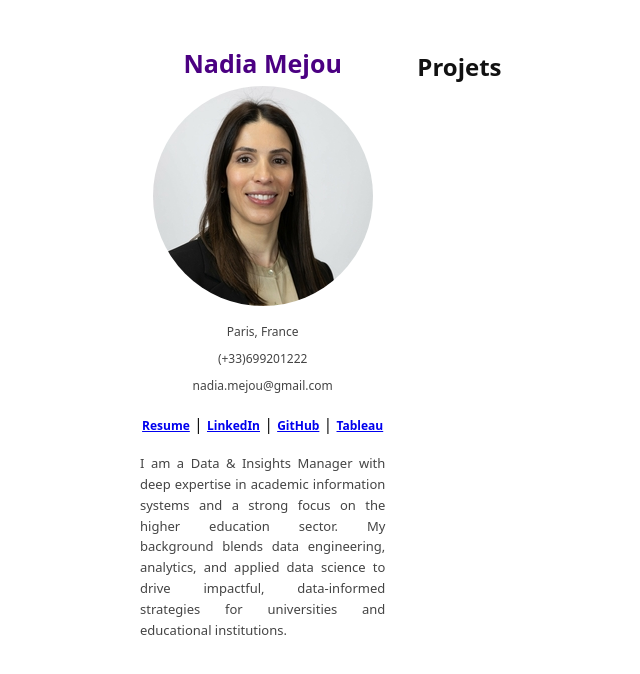
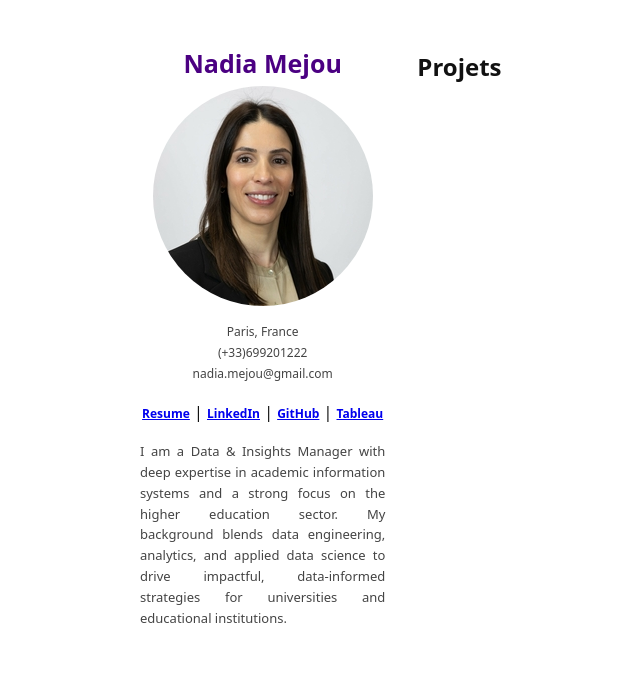
Before and after one commit to namejou/namejou.github.io, a Jekyll site: the page built from index.md, in a window 1280 px wide. Shown: the top 674 px of the page, without its empty margins (116-756 px from the left). Built offline with Jekyll 4.4.1, drawn with Linux system fonts in a browser that asks for light colours.

Commit message:
Update site.css

```diff
--- a/assets/css/site.css
+++ b/assets/css/site.css
@@ -38,9 +38,9 @@ body {
 .profile-name { font-size: 25px; line-height: 1.2; margin: 0 0 8px; color: #4B0082; }
 .profile-bio { color: #444; margin: 8px 0 12px; font-size: 13px; text-align: justify;}
 .profile-links a { font-weight: 600; font-size: 12px; text-align: center;}
-.profile-city { color: #444; margin: 8px 0 2px; font-size: 12px; text-align: center;}
-.profile-phone { color: #444; margin: 8px 0 2px; font-size: 12px; text-align: center;}
-.profile-mail { color: #444; margin: 8px 0 2px; font-size: 12px; text-align: center;}
+.profile-city { color: #444; margin: 2px 0 ; font-size: 12px; text-align: center;}
+.profile-phone { color: #444; margin: 2px 0 ; font-size: 12px; text-align: center;}
+.profile-mail { color: #444; margin: 2px 0 ; font-size: 12px; text-align: center;}
 
 /* Contenu (droite) */
 .right.content h2 { margin-top: 0; }
```
